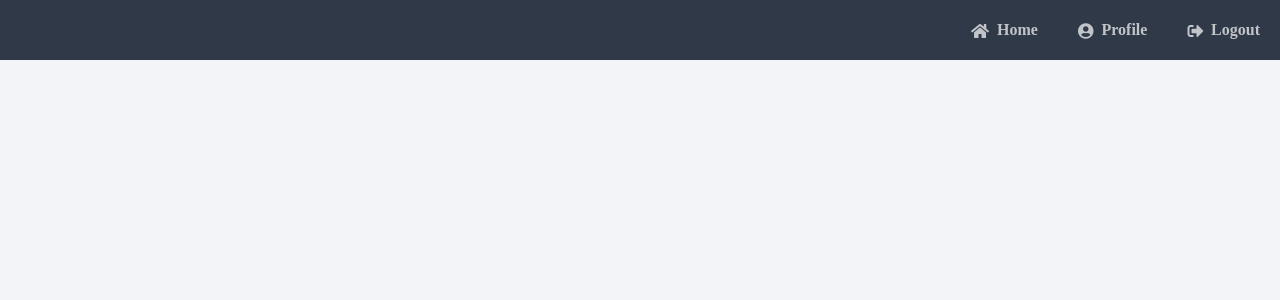
After one commit to eric1tran/Tutoring-Platform, a Flask app: page /home in a window 1280 px wide. The commit adds this page. Shown: the top 300 px of the page. Run offline with Flask 2, Linux system fonts and the light colour scheme; the visitor is signed in with stand-in values (Sample User, id 1).

Commit message:
Session cookies for logged in users, right justify navbar links, cleanup app routes

```diff
--- a/app/app.py
+++ b/app/app.py
@@ -1,10 +1,13 @@
 from dotenv import load_dotenv
-from flask import Flask, render_template, request
+from flask import Flask, render_template, request, session, redirect, url_for
 import os, sys
+
 
 from database import MySqlDBConnection, hash_password
 
 app = Flask(__name__)
+
+app.secret_key = "12345"
 
 load_dotenv()
 
@@ -15,7 +18,11 @@
 
 # Log In endpoint
 @app.route('/', methods=['GET','POST'])
-def index():
+@app.route('/login', methods=['GET', 'POST'])
+def login():
+    if 'loggedin' in session and session['loggedin']:
+        print('logged in')
+        return render_template('home.html', name=session['name'])
 
     error = None
 
@@ -25,13 +32,13 @@
 
         if email == "" or password == "":
             error = "Missing input field(s)"
-            return render_template("index.html", error=error)
+            return render_template("login.html", error=error)
 
         # Validate credentials
         with MySqlDBConnection(os.getenv('DB_HOST'), os.getenv('DB_USER'), os.getenv('DB_PASSWORD'), "tutoring_db") as db:
             cursor = db.session.cursor(dictionary=True)
 
-            query = ("SELECT first, last, email, password FROM users where email = %s")
+            query = ("SELECT id, first, last, email, password FROM users where email = %s")
             cursor.execute(query, (email,))
             data = cursor.fetchall()
             if not data:
@@ -39,16 +46,21 @@
                 error = "Account/password combination do not exist"
             else:
                 db_result = data[0]
+                user_id = db_result['id']
                 password_db = db_result['password']
                 password_input = hash_password(password)
 
                 if password_db != password_input:
                     error = "Invalid Password!"
                 else:
-                    fullname = f'{db_result["first"]} {db_result["last"]}'
-                    return render_template('home.html', name=fullname)
+                    # Session cookies
+                    session['loggedin'] = True
+                    session['id'] = user_id
+                    session['name'] = f'{db_result["first"]} {db_result["last"]}'
+                    return render_template('home.html', name=session['name'])
+                    #return redirect(url_for('home'))
 
-    return render_template('index.html', error=error)
+    return render_template('login.html', error=error)
 
 # Sign Up endpoint
 @app.route('/signup/', methods=['GET', 'POST'])
@@ -61,6 +73,7 @@
         last = request.form['lastname']
         email = request.form['email']
         password = request.form['password']
+
         if email == "" or password == "" or first == "" or last == "":
             error = "Missing input field(s)"
             return render_template("signup.html", error=error)
@@ -92,6 +105,24 @@
 
     return render_template('signup.html', error=error)
 
+@app.route('/home', methods=['GET','POST'])
+def home():
+    if 'loggedin' in session and session['loggedin']:
+        return render_template('home.html', name=session['name'])
+
+    return redirect(url_for('login'))
+
+@app.route('/profile')
+def profile():
+    return "My Profile"
+
+@app.route('/logout')
+def logout():
+    session.pop('loggedin', None)
+    session.pop('id', None)
+    session.pop('name', None)
+    return redirect(url_for('login'))
+
 
 if __name__ == '__main__':
     app.run(debug=True)
--- a/app/static/style.css
+++ b/app/static/css/style.css
@@ -96,8 +96,9 @@
 .navtop div {
     display: flex;
     margin: 0 auto;
-    width: 1000px;
+    width: auto;
     height: 100%;
+    float: right;
 }
 
 .navtop div h1, .navtop div a {
@@ -135,7 +136,7 @@
 
 .content h2 {
     margin: 0;
-    padding: 25px 0;
+    padding: 10px 25px 10px;
     font-size: 22px;
     border-bottom: 1px solid #e0e0e3;
     color: #4a536e;
--- a/app/templates/home.html
+++ b/app/templates/home.html
@@ -1 +1,5 @@
-<h1>Welcome {{ name }}</h1>
+{% extends 'layout.html' %}
+
+{% block container %}
+
+{% endblock %}
--- /dev/null
+++ b/app/templates/layout.html
@@ -0,0 +1,23 @@
+<!DOCTYPE html>
+<html>
+    <head>
+    <meta charset="utf-8">
+        <title>{% block title %} {% endblock %}</title>
+        <link rel="stylesheet" href="{{ url_for('static', filename='css/style.css') }}">
+        <link rel="stylesheet" href="https://use.fontawesome.com/releases/v5.7.1/css/all.css">
+    </head>
+    <body class="loggedin">
+        <nav class="navtop">
+            <div>
+                <a href="{{ url_for('home') }}"><i class="fas fa-home"></i>Home</a>
+                <a href="{{ url_for('profile') }}"><i class="fas fa-user-circle"></i>Profile</a>
+                <a href="{{ url_for('logout') }}"><i class="fas fa-sign-out-alt"></i>Logout</a>
+            </div>
+        </nav>
+        <div class="content">
+            {% block content %}
+
+            {% endblock %}
+        </div>
+    </body>
+</html>
```
Also changed, not shown: app/templates/login.html (renamed from app/templates/index.html, +4 -3 lines), app/templates/signup.html (+5 -2 lines).
